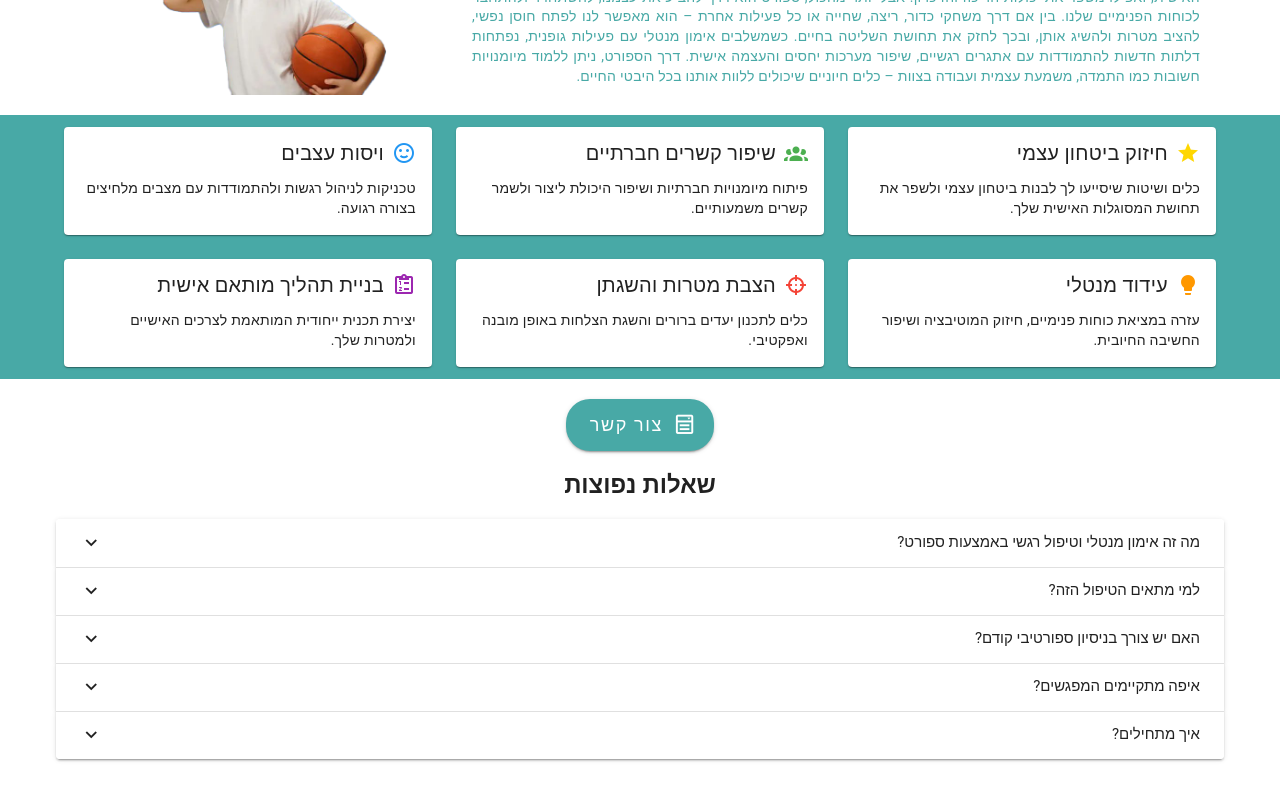
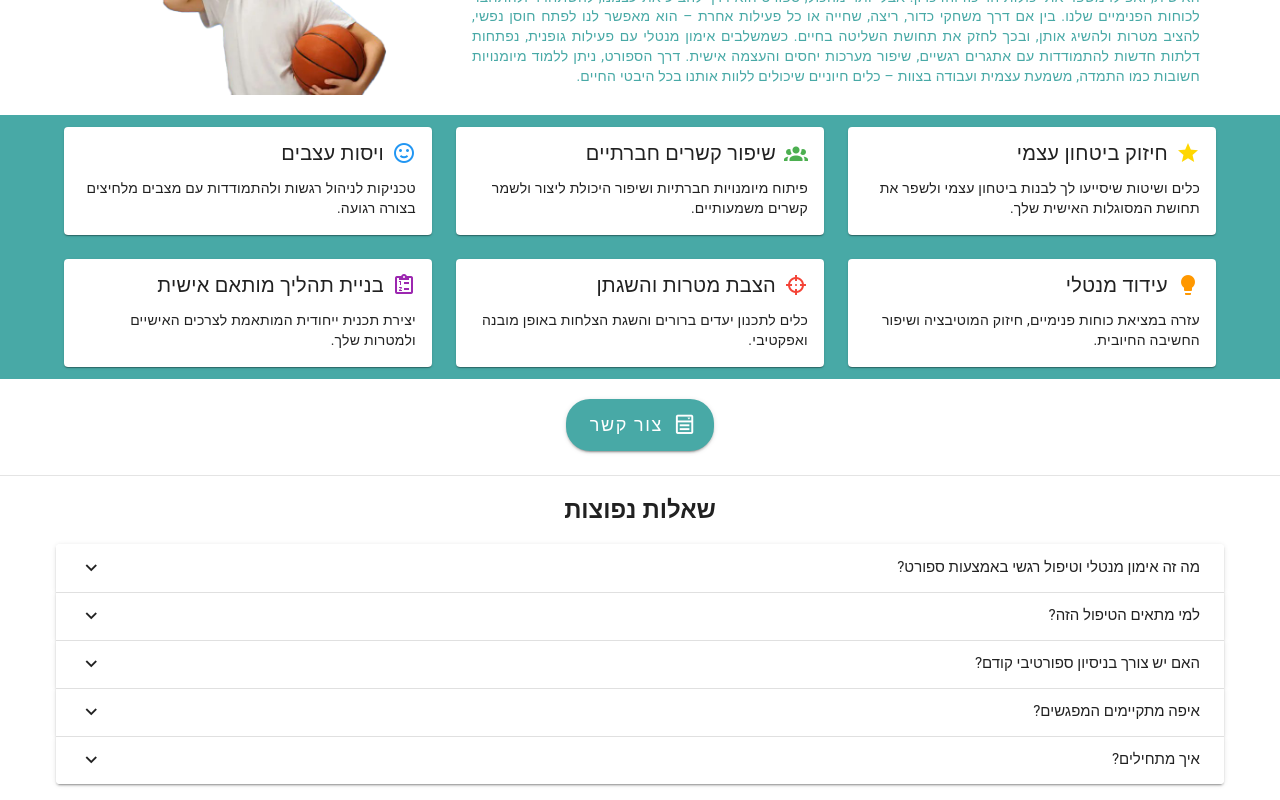
Before and after one commit to sagiv1996/moshe-landing-page, a Nuxt app: page / in a window 1280 px wide. Shown: the part 960-1760 px from the top of the page. Before the commit the page ends 1735 px from the top, so only its background shows below. Built offline with nearby package versions, Linux system fonts and the light colour scheme.

Commit message:
add a divider after button connect

```diff
--- a/app.vue
+++ b/app.vue
@@ -8,6 +8,9 @@
       <v-row justify="center" class="mt-5">
         <v-col cols="auto">
           <button-connect />
+        </v-col>
+        <v-col cols="12">
+          <v-divider />
         </v-col>
       </v-row>
       <faq />
```
